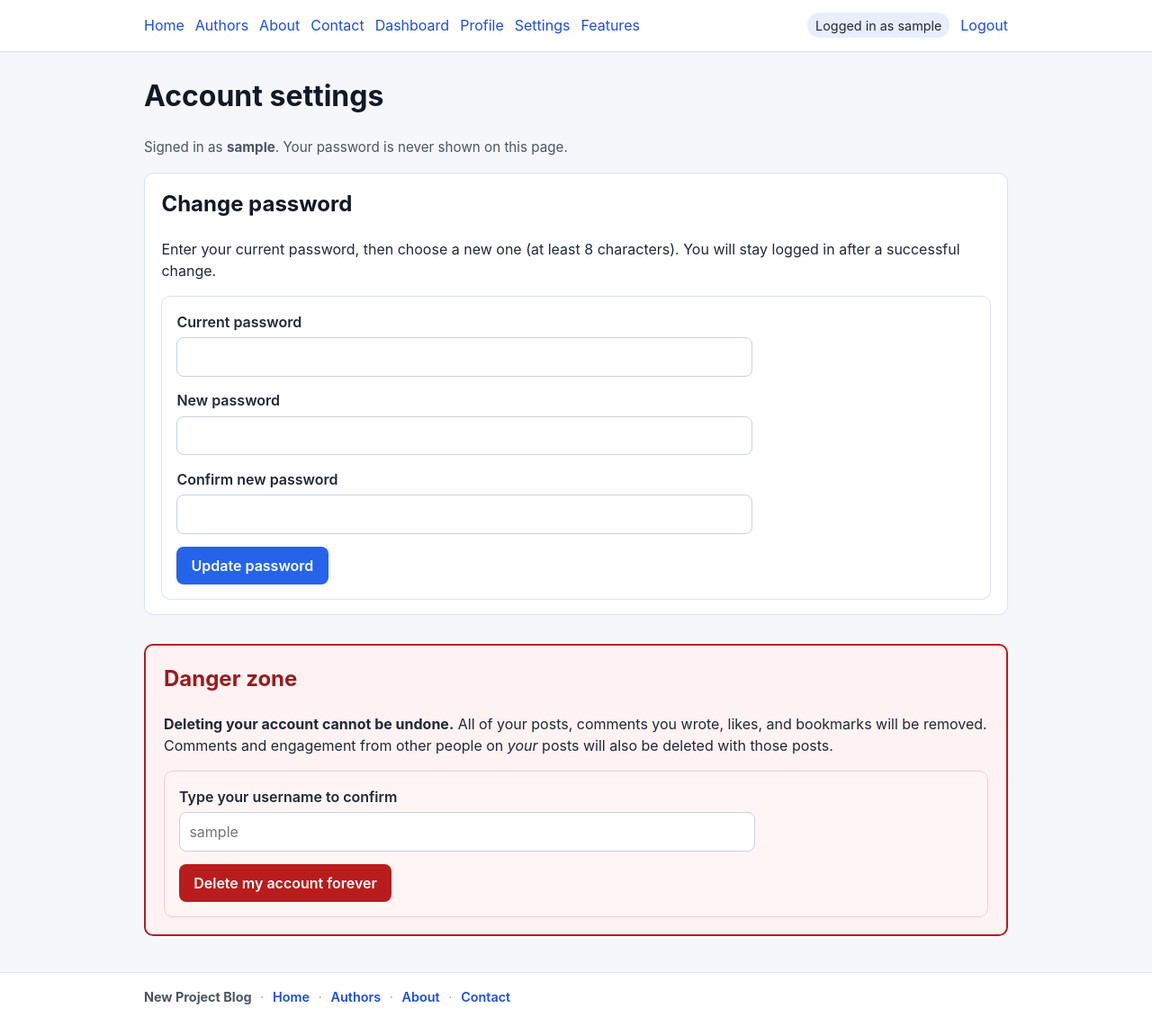
After one commit to SrikarChittemsetty/voicepress, a Flask app: page /settings in a window 1280 px wide. The commit adds this page. Shown: the whole page at 90% size. Run offline with Flask 3, Linux system fonts and the light colour scheme; the visitor is signed in with stand-in values (Sample User, id 1).

Commit message:
Add account settings and safety hardening

```diff
--- a/src/app.py
+++ b/src/app.py
@@ -1,3 +1,4 @@
+import os
 import sqlite3
 from datetime import datetime, timezone
 from pathlib import Path
@@ -11,11 +12,18 @@ from werkzeug.security import check_password_hash, generate_password_hash
 
 app = Flask(__name__)
 app.secret_key = "dev-secret-key"
-DATABASE_PATH = Path(__file__).resolve().parent.parent / "app.db"
+
+
+def get_database_path() -> Path:
+    """SQLite file path. Tests set NEW_PROJECT_TEST_DB to a temp file so the real app.db is untouched."""
+    override = os.environ.get("NEW_PROJECT_TEST_DB")
+    if override:
+        return Path(override)
+    return Path(__file__).resolve().parent.parent / "app.db"
 
 
 def get_db_connection() -> sqlite3.Connection:
-    conn = sqlite3.connect(DATABASE_PATH)
+    conn = sqlite3.connect(str(get_database_path()))
     conn.row_factory = sqlite3.Row
     return conn
 
@@ -895,23 +903,38 @@ def get_comments_for_post(post_id: int) -> list[sqlite3.Row]:
     return comments
 
 
-def delete_comment(comment_id: int, username: str) -> bool:
+def delete_comment(comment_id: int, username: str) -> tuple[bool, str | None]:
+    """Delete a comment only if username is the author. Returns (ok, public_post_slug_for_redirect)."""
     conn = get_db_connection()
-    result = conn.execute(
+    row = conn.execute(
         """
-        DELETE FROM comments
-        WHERE id = (
-            SELECT comments.id
-            FROM comments
-            JOIN users ON comments.user_id = users.id
-            WHERE comments.id = ? AND users.username = ?
-        )
+        SELECT comments.id AS comment_id,
+               posts.slug AS post_slug,
+               posts.visibility,
+               posts.status
+        FROM comments
+        JOIN users ON comments.user_id = users.id
+        JOIN posts ON comments.post_id = posts.id
+        WHERE comments.id = ? AND users.username = ?
         """,
         (comment_id, username),
-    )
+    ).fetchone()
+    if not row:
+        conn.close()
+        return (False, None)
+
+    redirect_slug: str | None = None
+    if (
+        row["post_slug"]
+        and row["visibility"] == "public"
+        and row["status"] == "published"
+    ):
+        redirect_slug = row["post_slug"]
+
+    conn.execute("DELETE FROM comments WHERE id = ?", (comment_id,))
     conn.commit()
     conn.close()
-    return result.rowcount > 0
+    return (True, redirect_slug)
 
 
 def update_post(
@@ -947,22 +970,87 @@ def update_post(
 
 
 def delete_post(post_id: int, username: str) -> bool:
+    """Remove a post owned by username and all related comments, likes, and bookmarks (any user)."""
     conn = get_db_connection()
-    result = conn.execute(
+    row = conn.execute(
         """
-        DELETE FROM posts
-        WHERE id = (
-            SELECT posts.id
-            FROM posts
-            JOIN users ON posts.user_id = users.id
-            WHERE posts.id = ? AND users.username = ?
-        )
+        SELECT posts.id
+        FROM posts
+        JOIN users ON posts.user_id = users.id
+        WHERE posts.id = ? AND users.username = ?
         """,
         (post_id, username),
+    ).fetchone()
+    if not row:
+        conn.close()
+        return False
+
+    pid = row["id"]
+    conn.execute("DELETE FROM comments WHERE post_id = ?", (pid,))
+    conn.execute("DELETE FROM likes WHERE post_id = ?", (pid,))
+    conn.execute("DELETE FROM bookmarks WHERE post_id = ?", (pid,))
+    conn.execute("DELETE FROM posts WHERE id = ?", (pid,))
+    conn.commit()
+    conn.close()
+    return True
+
+
+def update_password_for_user(username: str, current_password: str, new_password: str) -> tuple[bool, str]:
+    """Verify current password and set a new hash. Returns (success, message for flash)."""
+    user = get_user_by_username(username)
+    if not user:
+        return (False, "Something went wrong. Please log in again.")
+
+    if not check_password_hash(user["password_hash"], current_password):
+        return (False, "Current password is incorrect.")
+
+    new_hash = generate_password_hash(new_password)
+    conn = get_db_connection()
+    conn.execute(
+        "UPDATE users SET password_hash = ? WHERE username = ?",
+        (new_hash, username),
     )
     conn.commit()
     conn.close()
-    return result.rowcount > 0
+    return (True, "Your password was updated successfully.")
+
+
+def delete_user_account(username: str, confirmation_username: str) -> tuple[bool, str]:
+    """
+    Permanently remove the user and all associated data.
+    confirmation_username must match exactly (case-sensitive).
+    """
+    if confirmation_username != username:
+        return (False, "Confirmation did not match your username exactly.")
+
+    user = get_user_by_username(username)
+    if not user:
+        return (False, "Account not found.")
+
+    uid = user["id"]
+    conn = get_db_connection()
+    try:
+        conn.execute("BEGIN IMMEDIATE")
+        post_rows = conn.execute("SELECT id FROM posts WHERE user_id = ?", (uid,)).fetchall()
+        post_ids = [r["id"] for r in post_rows]
+        if post_ids:
+            placeholders = ",".join("?" * len(post_ids))
+            conn.execute(f"DELETE FROM comments WHERE post_id IN ({placeholders})", post_ids)
+            conn.execute(f"DELETE FROM likes WHERE post_id IN ({placeholders})", post_ids)
+            conn.execute(f"DELETE FROM bookmarks WHERE post_id IN ({placeholders})", post_ids)
+
+        conn.execute("DELETE FROM comments WHERE user_id = ?", (uid,))
+        conn.execute("DELETE FROM likes WHERE user_id = ?", (uid,))
+        conn.execute("DELETE FROM bookmarks WHERE user_id = ?", (uid,))
+        conn.execute("DELETE FROM posts WHERE user_id = ?", (uid,))
+        conn.execute("DELETE FROM users WHERE id = ?", (uid,))
+        conn.commit()
+    except sqlite3.Error:
+        conn.rollback()
+        conn.close()
+        return (False, "Could not delete the account. Please try again.")
+    conn.close()
+    return (True, "Your account has been deleted. We are sorry to see you go.")
 
 
 def is_logged_in() -> bool:
@@ -971,6 +1059,11 @@ def is_logged_in() -> bool:
 
 init_db()
 app.add_template_filter(render_markdown, "markdown")
+
+
+@app.errorhandler(404)
+def page_not_found(_e):
+    return render_template("404.html"), 404
 
 
 @app.route("/")
@@ -1241,10 +1334,13 @@ def delete_comment_route(comment_id: int):
     if not is_logged_in():
         return redirect(url_for("login"))
 
-    if not delete_comment(comment_id, session["username"]):
+    ok, public_slug = delete_comment(comment_id, session["username"])
+    if not ok:
         abort(404)
 
     flash("Comment deleted.")
+    if public_slug:
+        return redirect(url_for("post_detail", slug=public_slug))
     return redirect(request.referrer or url_for("home"))
 
 
@@ -1287,6 +1383,48 @@ def profile():
         return redirect(url_for("profile"))
 
     return render_template("profile.html", user=user)
+
+
+@app.route("/settings", methods=["GET", "POST"])
+def settings():
+    if not is_logged_in():
+        return redirect(url_for("login"))
+
+    username = session["username"]
+    if request.method == "POST":
+        action = (request.form.get("action") or "").strip()
+
+        if action == "change_password":
+            current_password = request.form.get("current_password", "")
+            new_password = request.form.get("new_password", "")
+            confirm = request.form.get("new_password_confirm", "")
+
+            if not new_password or not confirm:
+                flash("Please enter and confirm your new password.")
+            elif new_password != confirm:
+                flash("New password and confirmation do not match.")
+            elif len(new_password) < 8:
+                flash("New password must be at least 8 characters.")
+            else:
+                ok, msg = update_password_for_user(username, current_password, new_password)
+                flash(msg)
+                if not ok:
+                    pass
+            return redirect(url_for("settings"))
+
+        if action == "delete_account":
+            confirmation = request.form.get("confirm_username", "").strip()
+            ok, msg = delete_user_account(username, confirmation)
+            flash(msg)
+            if ok:
+                session.clear()
+                return redirect(url_for("home"))
+            return redirect(url_for("settings"))
+
+        flash("Unknown action.")
+        return redirect(url_for("settings"))
+
+    return render_template("settings.html", username=username)
 
 
 @app.route("/contact")
--- a/src/static/styles.css
+++ b/src/static/styles.css
@@ -527,3 +527,29 @@ td img {
   margin: 0;
   white-space: pre-wrap;
 }
+
+.settings-card {
+  background: #fff;
+  border: 1px solid #dbe3ef;
+  border-radius: 10px;
+  padding: 1rem 1.15rem;
+  margin-top: 1rem;
+}
+
+.danger-zone {
+  margin-top: 2rem;
+  padding: 1.15rem 1.25rem;
+  border: 2px solid #b91c1c;
+  border-radius: 10px;
+  background: #fef2f2;
+}
+
+.danger-zone h2 {
+  color: #991b1b;
+}
+
+.delete-account-form {
+  margin-top: 0.75rem;
+  background: #fff5f5;
+  border-color: #fecaca;
+}
--- a/src/templates/base.html
+++ b/src/templates/base.html
@@ -18,6 +18,7 @@
         {% if session.get("username") %}
           <a href="{{ url_for('dashboard') }}">Dashboard</a>
           <a href="{{ url_for('profile') }}">Profile</a>
+          <a href="{{ url_for('settings') }}">Settings</a>
           <a href="{{ url_for('features') }}">Features</a>
           <span class="user-badge">Logged in as {{ session["username"] }}</span>
           <a href="{{ url_for('logout') }}">Logout</a>
--- /dev/null
+++ b/src/templates/settings.html
@@ -0,0 +1,42 @@
+{% extends "base.html" %}
+
+{% block title %}Account settings - New Project Blog{% endblock %}
+
+{% block content %}
+  <h1>Account settings</h1>
+  <p class="section-lead">Signed in as <strong>{{ username }}</strong>. Your password is never shown on this page.</p>
+
+  <section class="settings-card">
+    <h2>Change password</h2>
+    <p>Enter your current password, then choose a new one (at least 8 characters). You will stay logged in after a successful change.</p>
+    <form method="post" action="{{ url_for('settings') }}">
+      <input type="hidden" name="action" value="change_password">
+      <div>
+        <label for="current_password">Current password</label><br>
+        <input id="current_password" name="current_password" type="password" required autocomplete="current-password">
+      </div>
+      <div>
+        <label for="new_password">New password</label><br>
+        <input id="new_password" name="new_password" type="password" required minlength="8" autocomplete="new-password">
+      </div>
+      <div>
+        <label for="new_password_confirm">Confirm new password</label><br>
+        <input id="new_password_confirm" name="new_password_confirm" type="password" required minlength="8" autocomplete="new-password">
+      </div>
+      <button class="btn" type="submit">Update password</button>
+    </form>
+  </section>
+
+  <section class="danger-zone" aria-labelledby="danger-heading">
+    <h2 id="danger-heading">Danger zone</h2>
+    <p><strong>Deleting your account cannot be undone.</strong> All of your posts, comments you wrote, likes, and bookmarks will be removed. Comments and engagement from other people on <em>your</em> posts will also be deleted with those posts.</p>
+    <form method="post" action="{{ url_for('settings') }}" class="delete-account-form" onsubmit="return confirm('Are you sure you want to permanently delete your account? This cannot be undone.');">
+      <input type="hidden" name="action" value="delete_account">
+      <div>
+        <label for="confirm_username">Type your username to confirm</label><br>
+        <input id="confirm_username" name="confirm_username" type="text" required autocomplete="username" placeholder="{{ username }}">
+      </div>
+      <button class="btn btn-danger" type="submit">Delete my account forever</button>
+    </form>
+  </section>
+{% endblock %}
```
Also changed, not shown: src/templates/404.html (added, +9 -0 lines), tests/test_app_safety.py (added, +222 -0 lines).
